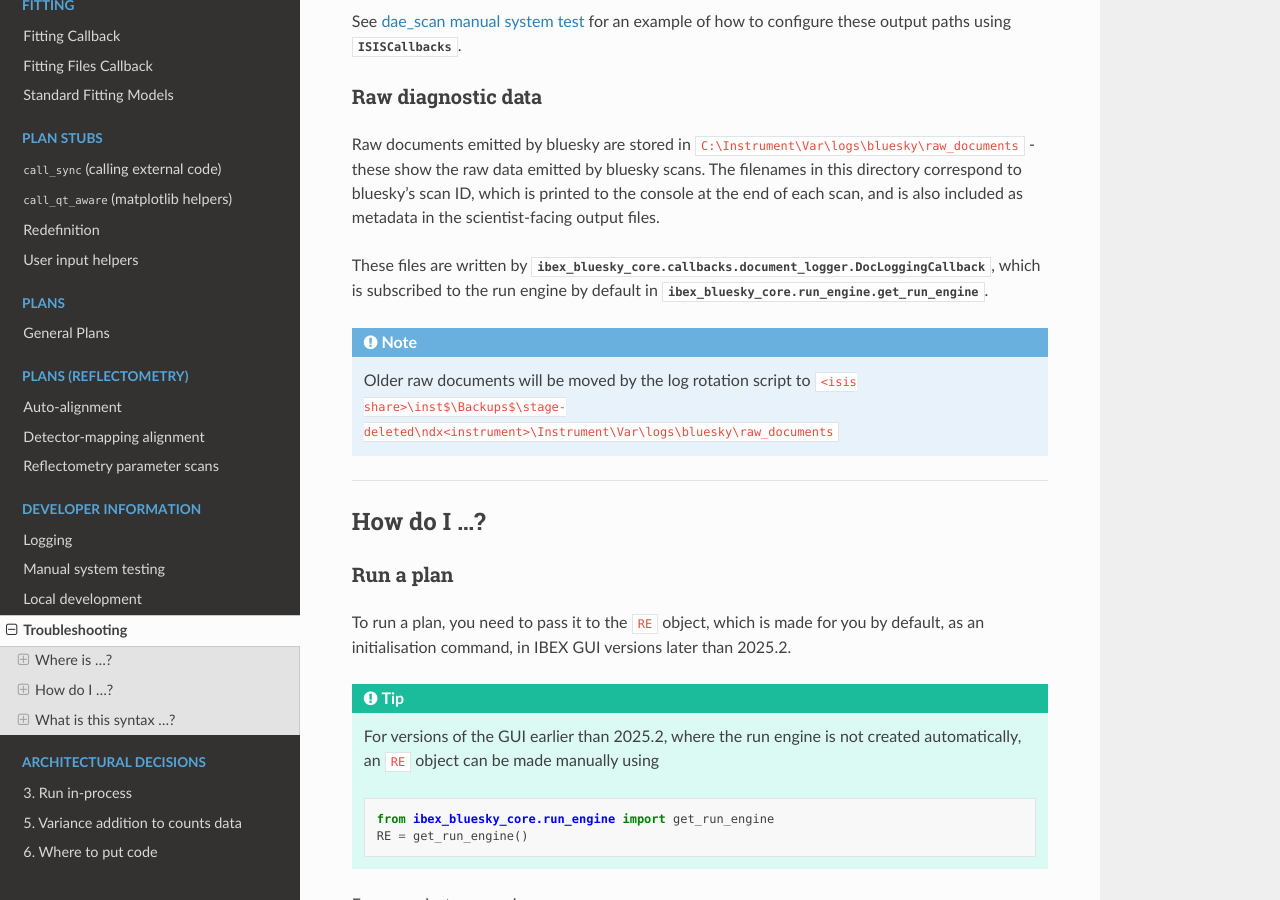
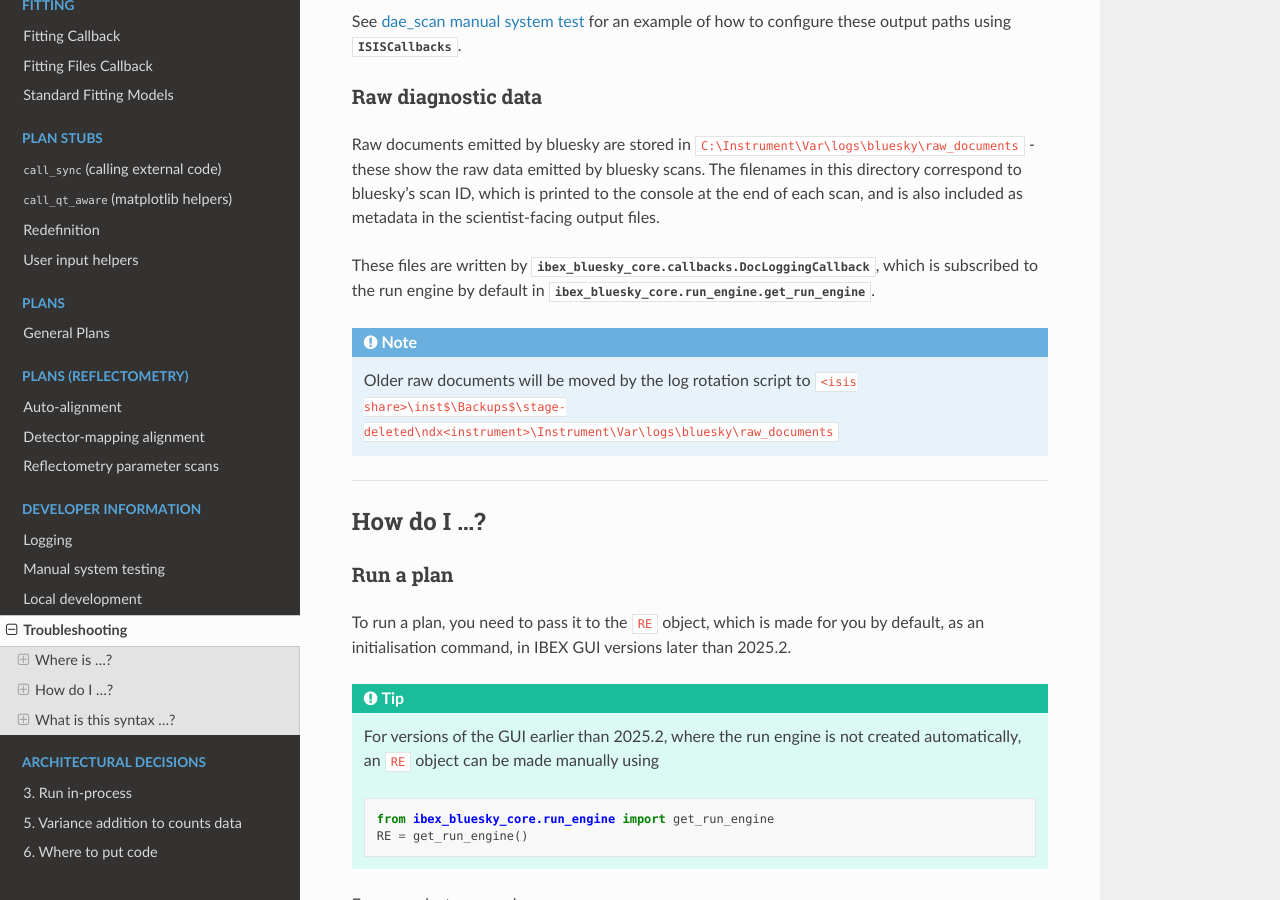
Before and after one commit to ISISComputingGroup/ibex_bluesky_core, a Sphinx documentation site: the page built from doc/dev/troubleshooting.md, in a window 1280 px wide and 900 px high, scrolled down 1443 px. Built offline with Sphinx 7.4.7 and the Read the Docs theme 3.1.0, drawn with Linux system fonts in a browser that asks for light colours; pages that are not in the unit, such as notebooks, are missing from menus; some of the changed lines change nothing that is shown.

Commit message:
fix sphinx

````diff
--- a/doc/dev/troubleshooting.md
+++ b/doc/dev/troubleshooting.md
@@ -47,9 +47,9 @@
 default.
 
 Custom file-output paths can be specified by passing extra arguments to
-{py:obj}`HumanReadableFileCallback<ibex_bluesky_core.callbacks.file_logger.HumanReadableFileCallback>`
+{py:obj}`HumanReadableFileCallback<ibex_bluesky_core.callbacks.HumanReadableFileCallback>`
 for the "human-readable" files, or
-{py:obj}`LiveFitLogger<ibex_bluesky_core.callbacks.fitting.livefit_logger.LiveFitLogger>`
+{py:obj}`LiveFitLogger<ibex_bluesky_core.callbacks.LiveFitLogger>`
 for the fit output files. These callbacks may be hidden behind
 {py:obj}`ISISCallbacks<ibex_bluesky_core.callbacks.ISISCallbacks>` which also allows specifying output paths.
 
@@ -62,7 +62,7 @@
 data emitted by bluesky scans. The filenames in this directory correspond to bluesky's scan ID, which is printed to
 the console at the end of each scan, and is also included as metadata in the scientist-facing output files.
 
-These files are written by {py:obj}`ibex_bluesky_core.callbacks.document_logger.DocLoggingCallback`, which is subscribed
+These files are written by {py:obj}`ibex_bluesky_core.callbacks.DocLoggingCallback`, which is subscribed
 to the run engine by default in {py:obj}`ibex_bluesky_core.run_engine.get_run_engine`.
 
 ```{note}
````
